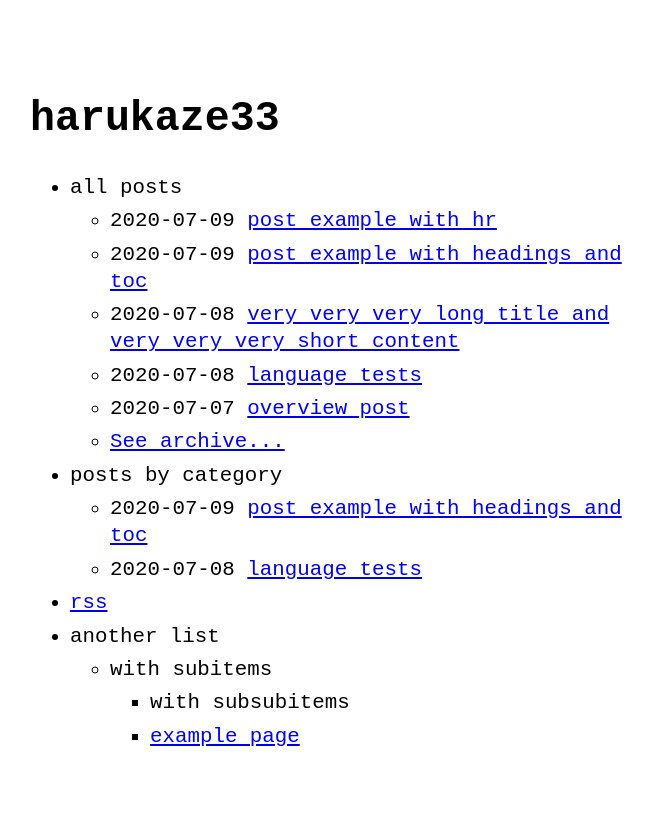
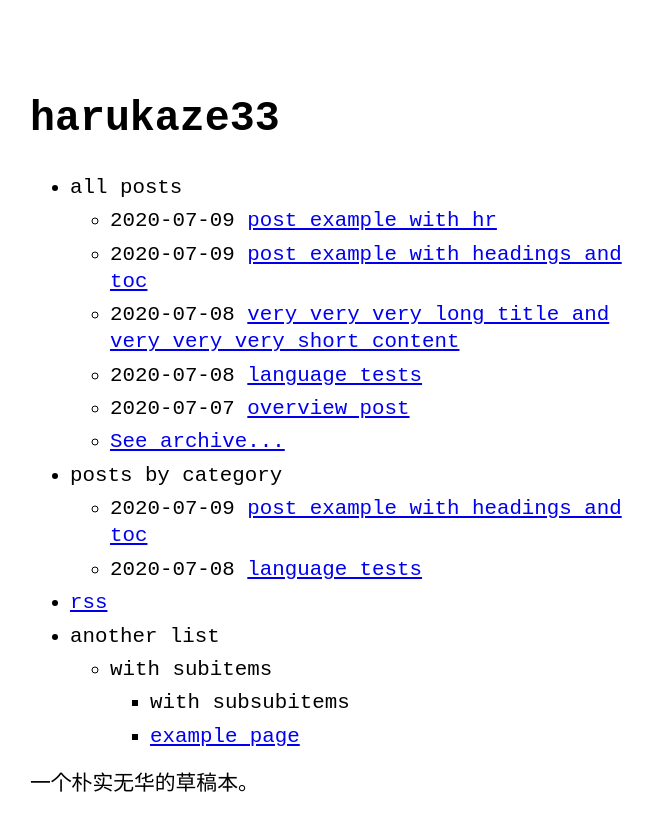
Before and after one commit to harukaze33/harukaze33.github.io, a Jekyll site: the page built from index.md, in a window 1280 px wide. Shown: the top 831 px of the page, without its empty margins (290-943 px from the left). Built offline with Jekyll 4.4.1, drawn with Linux system fonts in a browser that asks for light colours.

Commit message:
Update index.md

```diff
--- a/index.md
+++ b/index.md
@@ -1,3 +1,4 @@
 ---
 layout: home
 ---
+一个朴实无华的草稿本。
```
